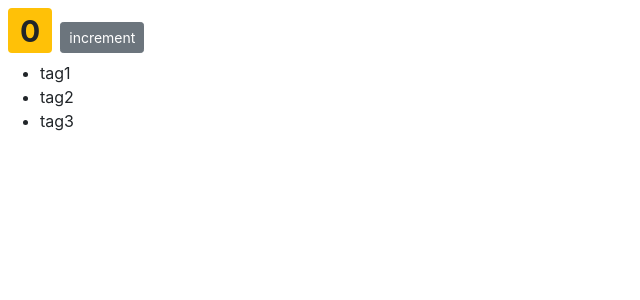
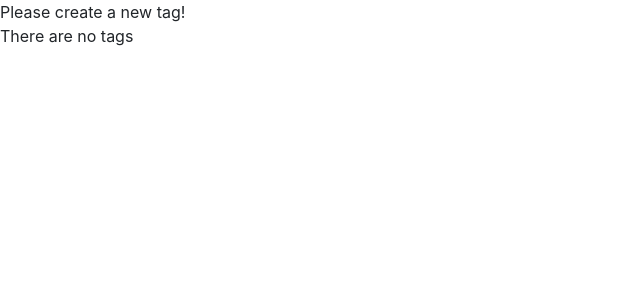
Before and after one commit to JennMP88/moshPractice, a React (Create React App) app: page / in a window 1280 px wide. Shown: the top 300 px of the page, without its empty margins (0-640 px from the left). Built offline with nearby package versions, Linux system fonts and the light colour scheme.

Commit message:
conditional rendering

```diff
--- a/src/components/counter.jsx
+++ b/src/components/counter.jsx
@@ -4,36 +4,41 @@
     state = {
         count: 0,
         // imageUrl:'http://picsum.photos/200'
-        tags: ['tag1','tag2','tag3']
+        tags: []
+    };
+
+    // ---------------------Helper Functions
+    // getBadgeClasses() {
+    //     let classes = 'badge m-2 badge-';
+    //     classes += (this.state.count === 0) ? 'warning' : 'primary';
+    //     return classes;
+    // }
+
+    // formatCount() {
+    //     //OBJECT DESTRUCTURING
+    //     // const { count }=this.state;
+    //     // return this.state.count ===0? "Zero" : this.state.count;
+
+    //     const { count } = this.state;
+    //     return { count } === 0 ? 'Zero' : count;
+    // }
+
+    renderTags(){
+        if(this.state.tags.length===0) return <p>There are no tags</p>
+
+        return <ul>{this.state.tags.map(tag=><li key={tag}>{tag}</li>)}</ul>
     }
 
-    //functions
-    getBadgeClasses() {
-        let classes = 'badge m-2 badge-';
-        classes += (this.state.count === 0) ? 'warning' : 'primary';
-        return classes;
-    }
-
-    formatCount() {
-        //OBJECT DESTRUCTURING
-        // const { count }=this.state;
-        // return this.state.count ===0? "Zero" : this.state.count;
-
-        const { count } = this.state;
-        return { count } === 0 ? 'Zero' : count;
-    }
 
     render() {
 
         return (
             <>
-                {/* <img src = {this.state.imageUrl} alt=""/> */}
-                {/* span style={{fontSize:30}} you can do this inside of the span class */}
+                {/* <img src = {this.state.imageUrl} alt=""/>
                 <span style={{ fontSize: 30 }} className={this.getBadgeClasses()}>{this.formatCount()}</span>
-                <button className='btn btn-secondary btn-sm'>increment</button>
-           <ul>
-               {this.state.tags.map(tag=><li key={tag}>{tag}</li>)}
-           </ul>
+                <button className='btn btn-secondary btn-sm'>increment</button> */}
+           {this.state.tags.length ===0 && 'Please create a new tag!'}
+           {this.renderTags()}
 
 
             </>
```
